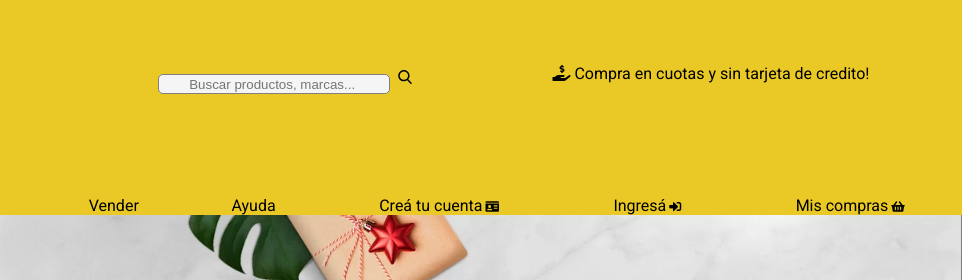
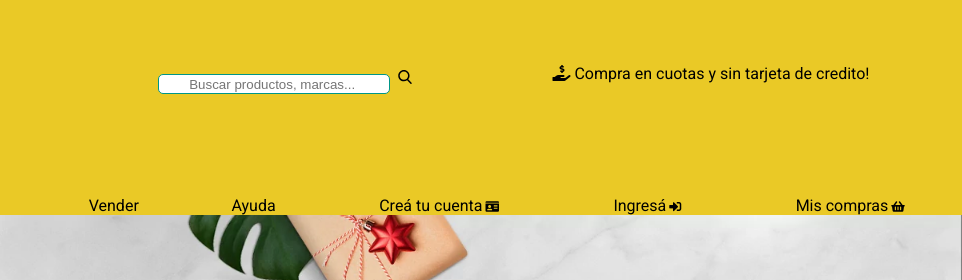
Before and after one commit to InesMagna/MercadoLiebre, a website: page views/home.html in a window 1280 px wide. In both pictures the pointer is over the input "Buscar productos, marcas...". Shown: the top 280 px of the page, 318-1280 px from the left. Drawn offline with Linux system fonts and the light colour scheme.

Commit message:
+cambios

```diff
--- a/public/css/style.css
+++ b/public/css/style.css
@@ -86,7 +86,11 @@ header .form .input{
     padding: 2px 23px 2px 30px;
     outline: 0;
     background-color: #f5f5f5;
-  }
+}
+.search:hover, .search:focus {
+    border: 1.5px solid #009688;
+    background-color: white;
+}
 
 .comprar-cuota{
     font-size: 16px;
```
